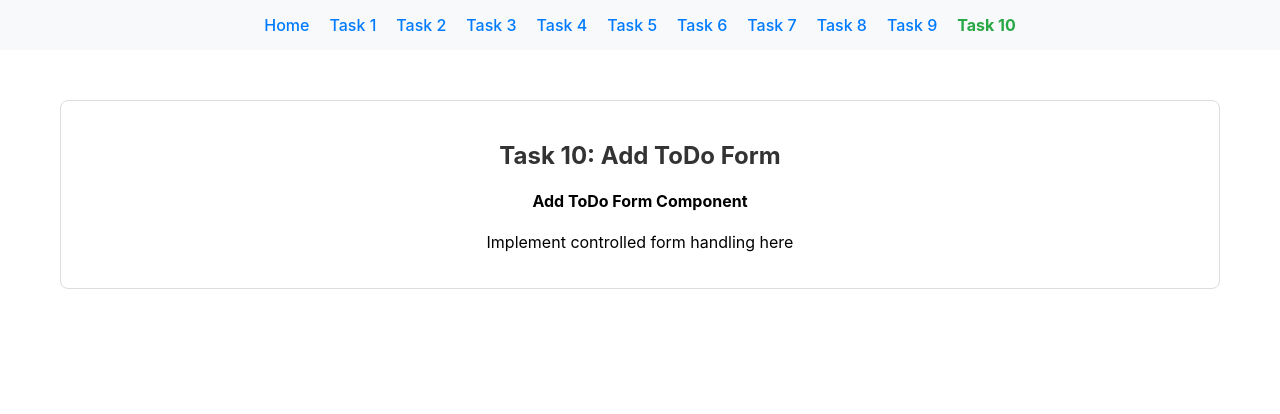
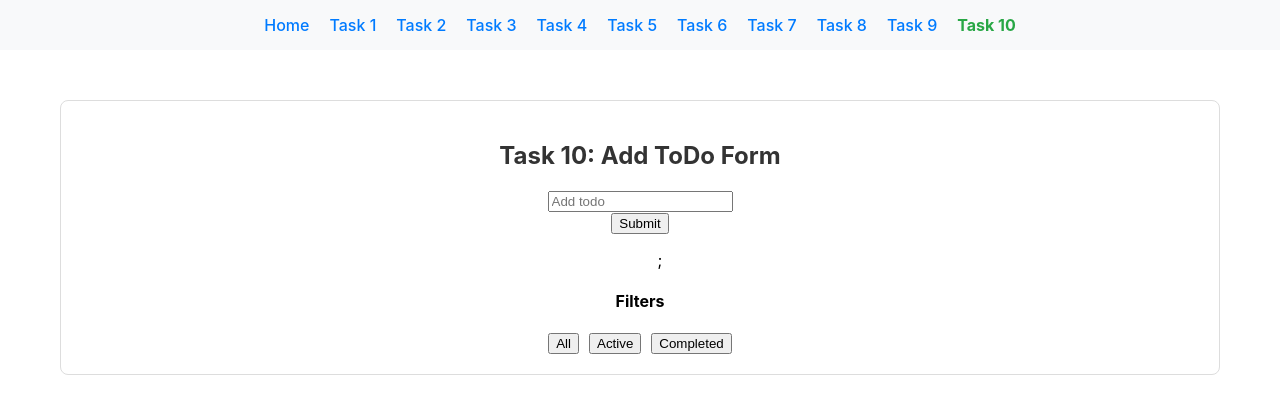
Before and after one commit to Lant1Kun/node.js-pre-training-assigment-solution, a React (Create React App) app in the folder React-CSS/react-todo-app/: page /task-10 in a window 1280 px wide. Shown: the top 414 px of the page. Built offline with nearby package versions, Linux system fonts and the light colour scheme.

Commit message:
Task 10 completed

```diff
--- a/React-CSS/react-todo-app/src/solutions/task-10/AddToDoForm.tsx
+++ b/React-CSS/react-todo-app/src/solutions/task-10/AddToDoForm.tsx
@@ -99,12 +99,63 @@ export const AddToDoForm: React.FC = () => {
   //   setTodos([...todos, newTodo]);
   //   setTitle('');
   // };
-
-  return (
-    <div>
-      {/* TODO: Replace this with your implementation */}
-      <h4>Add ToDo Form Component</h4>
-      <p>Implement controlled form handling here</p>
-    </div>
-  );
+    const [todos, setTodos] = useState<Todo[]>([]);
+    const [todoName, setTodoName] = useState<Todo['title']>('');
+    const [todoStatus, setTodoStatus] = useState<Todo['completed']>(false);
+    const [filter, setFilter] = useState<'all' | 'active' | 'completed'>('all');
+    const filteredTodos = todos.filter(todo => {
+       if (filter === 'active') return !todo.completed;
+       if (filter === 'completed') return todo.completed;
+       return true; // 'all' case
+    });
+    const newFixTodo = (event: React.ChangeEvent<HTMLInputElement>) => {
+      const todoCurName = event.target;
+      setTodoName(todoCurName.value);
+    };
+    function addTodo(event: React.FormEvent<HTMLFormElement>) {
+      event.preventDefault();
+      const newTodo = {
+        title: todoName,
+        id: todos.length + 1,
+        completed: todoStatus
+      };
+      setTodos(todos => [...todos, newTodo]);
+      setTodoName('');
+    };
+    const completeTodo = (id : number) => {
+      let todoList = todos;
+      todoList[id - 1].completed = true;
+      setTodos(todos => [...todoList]);
+    }
+    const showAll = () => {
+      setFilter('all');
+    }
+    const showCompleted = () => {
+      setFilter('completed');
+    }
+    const showActive = () => {
+      setFilter('active');
+    }
+    return (
+      <div>
+        <form onSubmit={addTodo}>
+          <div>
+            <input type='text' id='name' name='name' placeholder='Add todo' value={todoName} onChange={newFixTodo} required/>
+          </div>
+          <button type='submit'>Submit</button>
+        </form>
+        <ul style={{listStyle: 'none'}}>
+          {filteredTodos.map((todo) => (
+            <li key={todo.id}>
+              <span style={{marginRight: 20}}>{todo.title} - {todo.completed ? 'completed' : 'not completed'}</span>
+              <button onClick={() => completeTodo(todo.id)}>Complete</button>
+            </li>
+          ))};
+        </ul>
+        <h4>Filters</h4>
+        <button style={{marginRight: 10}} onClick={() => showAll()}>All</button>
+        <button style={{marginRight: 10}} onClick={() => showActive()}>Active</button>
+        <button onClick={() => showCompleted  ()}>Completed</button>
+      </div>
+    );
 };
```
